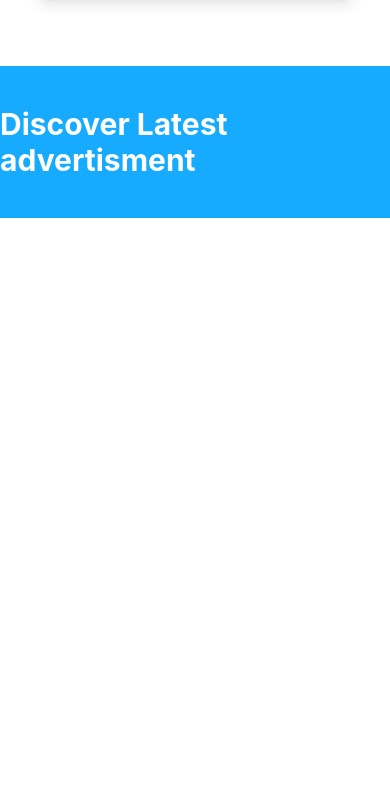
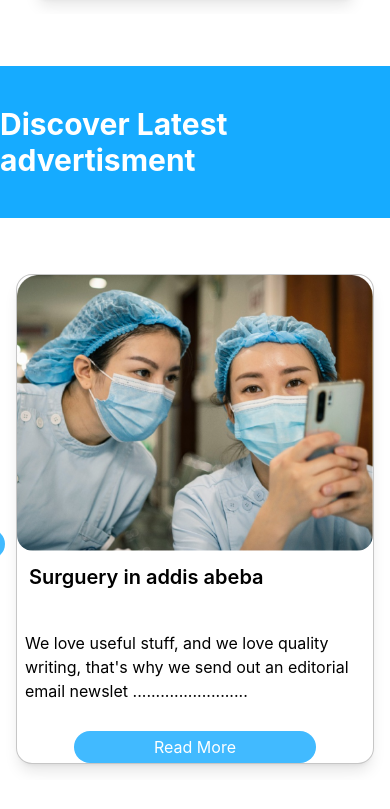
Before and after one commit to adnan4k/Hakim_web, a React (Create React App) app in the folder client/: page / in a window 390 px wide. Shown: the part 1577-2386 px from the top of the page. Before the commit the page ends 1795 px from the top, so only its background shows below. Built offline with nearby package versions, Linux system fonts and the light colour scheme.

Commit message:
slider added for ads

```diff
--- /dev/null
+++ b/client/src/components/AdsSlider.jsx
@@ -0,0 +1,120 @@
+
+import React from "react";
+import axios from "axios";
+import { useState,useEffect } from "react";
+import Slider from "react-slick";
+import "slick-carousel/slick/slick.css";
+import "slick-carousel/slick/slick-theme.css";
+import PreviousBtn from "./PreviousBtn";
+import NextBtn from "./NextBtn";
+import ArrowForwardIosIcon from '@mui/icons-material/ArrowForwardIos';
+import ArrowBackIos from "@mui/icons-material/ArrowBackIos";
+
+function AdsSlider() {
+  // const [data,setData] = useState([]);
+  // useEffect(() => {
+  //   // Function to fetch data from the API
+  //   const fetchData = async () => {
+  //     try {
+  //       const response = await axios.get('https://groom-health-care.onrender.com/AdsSlider/get-AdsSlider');
+  //       console.log(response.data[0].image);
+  //       setData(response.data); // Assuming the response data is the array of testimonies
+  //     } catch (error) {
+  //       console.error("Error fetching testimonies:", error);
+  //     }
+  //   };
+
+  //   fetchData();
+  // }, [])
+
+  const data = [
+    {
+      title:"Surguery in addis abeba",
+      description:"We love useful stuff, and we love quality writing, that's why we send out an editorial email newslet .........................",
+      image:"/images/ads.png"
+
+    },
+    {
+      title:"Surguery in addis abeba",
+      description:"We love useful stuff, and we love quality writing, that's why we send out an editorial email newslet .........................",
+      image:"/images/ads.png"
+
+    },
+    {
+      title:"Surguery in addis abeba",
+      description:"We love useful stuff, and we love quality writing, that's why we send out an editorial email newslet .........................",
+      image:"/images/ads.png"
+
+    },
+    {
+      title:"Surguery in addis abeba",
+      description:"We love useful stuff, and we love quality writing, that's why we send out an editorial email newslet .........................",
+      image:"/images/ads.png"
+
+    },
+  ]
+  const settings = {
+    dots: true,
+    fade: false,
+    autoplay: true,
+    infinite: true,
+    speed: 800,
+    autoplaySpeed: 6000,
+    slidesToShow: 3,
+    slidesToScroll: 1,
+    nextArrow: <NextBtn icon={ArrowForwardIosIcon} />,
+    prevArrow: <PreviousBtn icon={ArrowBackIos} />,
+    endDots: (dots) => <ul>{dots}</ul>,
+    customPaging: (i) => (
+      <div className="ft-slick__dots--custom">
+        <div className="loading" />
+      </div>
+    ),
+    responsive: [
+      {
+        breakpoint: 1024,
+        settings: {
+          slidesToShow: 3,
+          slidesToScroll: 1,
+          infinite: true,
+          dots: true
+        }
+      },
+      {
+        breakpoint: 600,
+        settings: {
+          slidesToShow: 2,
+          slidesToScroll: 2,
+          initialSlide: 2
+        }
+      },
+      {
+        breakpoint: 480,
+        settings: {
+          slidesToShow: 1,
+          slidesToScroll: 1
+        }
+      }
+    ]
+  };
+
+  return (
+    <div className="testimonial flex flex-row items-center justify-center  mb-[3%] ">
+      <div className="w-full  py-10  ">
+        <Slider {...settings}>{data.map((item) => (
+          <div className="p-4 w grid grid-cols-1 sm:grid sm:grid-cols-3 mx-auto">
+            <div className=" bg-white flex flex-col justify-center items-center  border border-[#AAAAAAAA] rounded-2xl shadow-lg">
+            <div className="flex  flex-col w-full">
+            <img src={item.image} alt={item.title} className=" w-full rounded-2xl " />
+            <h2 className="p-3 text-xl font-semibold ">{item.title}</h2>
+            </div>
+            <p className=" p-2 my-5">{item.description}</p>
+             <button className="px-20 py-1 bg-[#41BAFF] text-white text-[16px]  text-nowrap rounded-3xl">Read More</button>
+            </div>
+          </div>
+      ))}</Slider>
+      </div>
+    </div>
+  );
+}
+export default AdsSlider;
--- a/client/src/components/Advertisment.jsx
+++ b/client/src/components/Advertisment.jsx
@@ -1,4 +1,5 @@
 import React from "react";
+import AdsSlider from "./AdsSlider";
 
 function Advertisment() {
   return (
@@ -7,7 +8,7 @@ function Advertisment() {
         <h2 className="text-3xl text-white my-10 font-bold">Discover Latest advertisment</h2>
       </div>
       <div className="slider container">
-
+        <AdsSlider />
       </div>
     </div>
   );
```
Also changed, not shown: client/public/images/ads.png (added).
